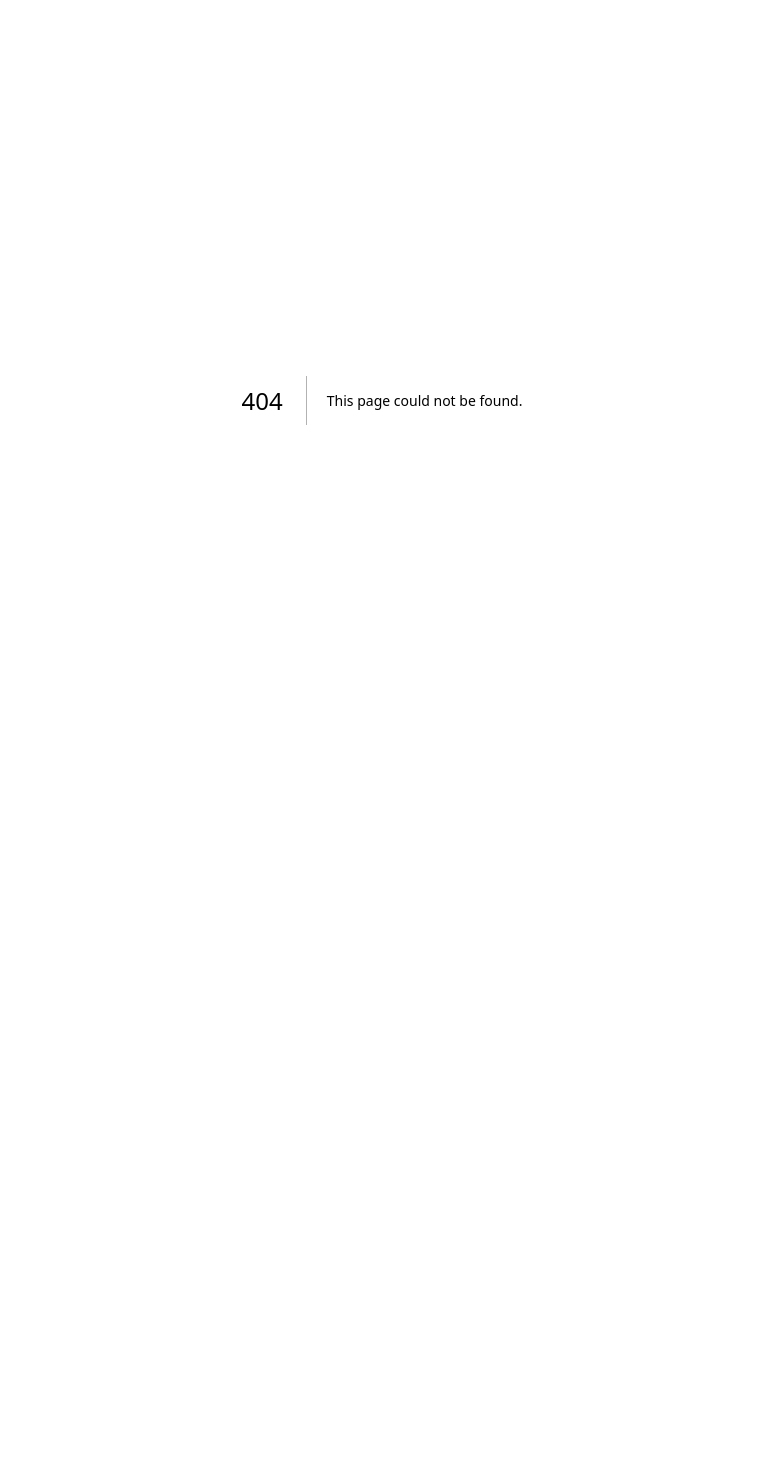
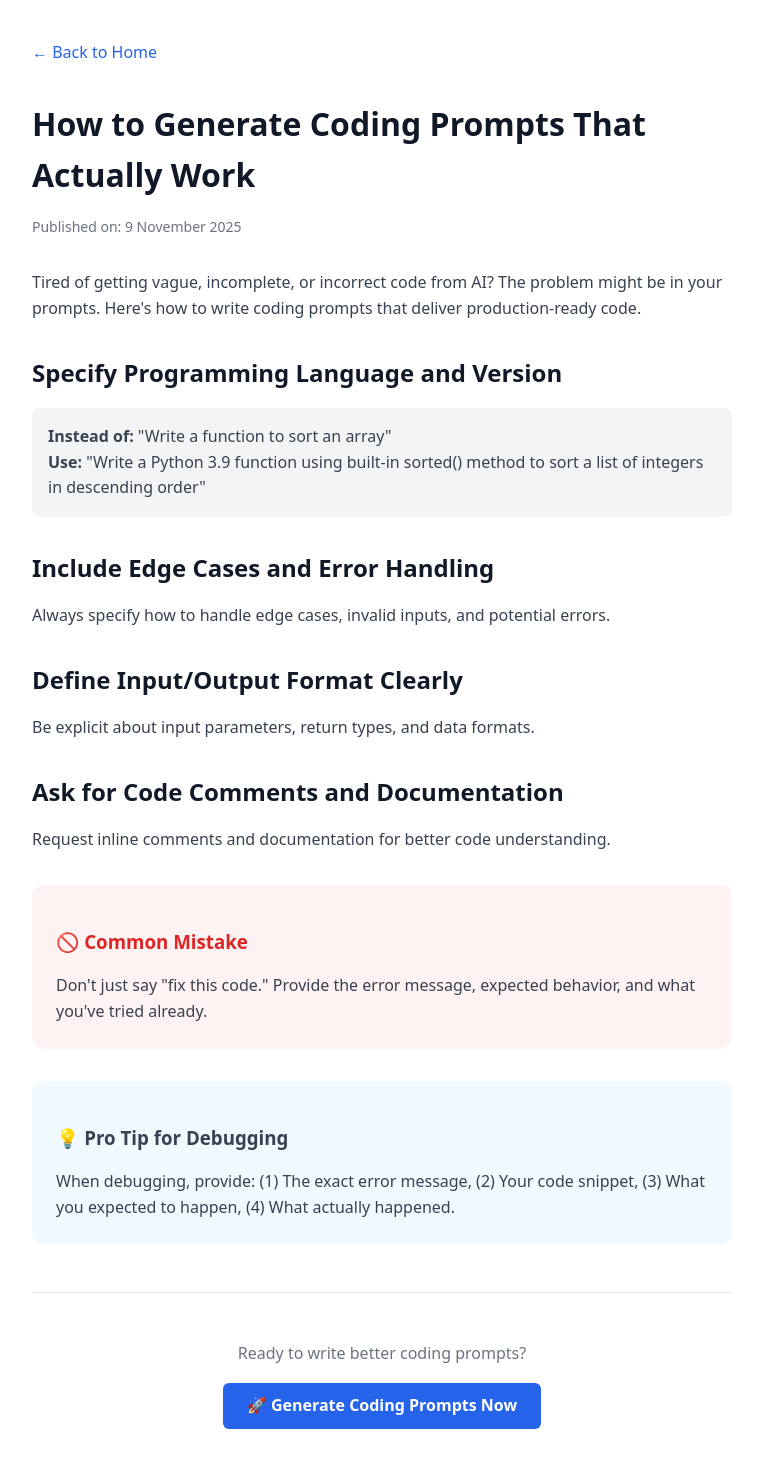
Before and after one commit to mahendramirdhapy-tech/prompt-maker-app, a Next.js app: page /blog/coding-prompt-guide in a window 1280 px wide. Before the commit this address had no page. Shown: the whole page, without its empty margins (258-1021 px from the left). Before the commit the page ends 800 px from the top, so only its background shows below. Built offline with nearby package versions, Linux system fonts and the light colour scheme.

Commit message:
Create coding-prompt-guide.js

```diff
--- /dev/null
+++ b/pages/blog/coding-prompt-guide.js
@@ -0,0 +1,126 @@
+// pages/blog/coding-prompt-guide.js
+import Head from 'next/head';
+import Link from 'next/link';
+
+export default function CodingPromptGuide() {
+  return (
+    <>
+      <Head>
+        <title>How to Generate Coding Prompts That Actually Work | Prompt Maker</title>
+        <meta
+          name="description"
+          content="Learn how to write precise AI prompts for coding, debugging, automation, and app development. Stop getting vague code with these expert techniques."
+        />
+        <meta name="keywords" content="ai coding prompts, programming ai prompts, debug with ai, automation prompts, app development ai" />
+        <meta name="robots" content="index, follow" />
+        <meta property="og:title" content="How to Generate Coding Prompts That Actually Work" />
+        <meta property="og:description" content="Stop getting vague code! Learn how to write precise prompts for debugging, automation, and app development." />
+        <meta property="og:type" content="article" />
+        <script
+          type="application/ld+json"
+          dangerouslySetInnerHTML={{
+            __html: JSON.stringify({
+              "@context": "https://schema.org",
+              "@type": "BlogPosting",
+              "headline": "How to Generate Coding Prompts That Actually Work",
+              "description": "Stop getting vague code! Here's how to write precise prompts for debugging, automation, and app development.",
+              "datePublished": "2025-11-09",
+              "author": {
+                "@type": "Organization",
+                "name": "Prompt Maker"
+              }
+            })
+          }}
+        />
+      </Head>
+
+      <div style={{ maxWidth: '700px', margin: '0 auto', padding: '2rem', fontFamily: 'system-ui, sans-serif', lineHeight: '1.6' }}>
+        <nav style={{ marginBottom: '2rem' }}>
+          <Link href="/" style={{ color: '#2563eb', textDecoration: 'none' }}>
+            ← Back to Home
+          </Link>
+        </nav>
+
+        <article>
+          <header style={{ marginBottom: '2rem' }}>
+            <h1 style={{ fontSize: '2rem', fontWeight: '800', color: '#111827', marginBottom: '1rem' }}>
+              How to Generate Coding Prompts That Actually Work
+            </h1>
+            <div style={{ color: '#6b7280', fontSize: '0.875rem' }}>
+              Published on: 9 November 2025
+            </div>
+          </header>
+
+          <div style={{ color: '#374151' }}>
+            <p style={{ marginBottom: '1.5rem' }}>
+              Tired of getting vague, incomplete, or incorrect code from AI? The problem might be in your prompts. Here's how to write coding prompts that deliver production-ready code.
+            </p>
+
+            <h2 style={{ fontSize: '1.5rem', fontWeight: '700', margin: '2rem 0 1rem 0', color: '#111827' }}>
+              Specify Programming Language and Version
+            </h2>
+            <div style={{ backgroundColor: '#f3f4f6', padding: '1rem', borderRadius: '8px', marginBottom: '1.5rem' }}>
+              <strong>Instead of:</strong> "Write a function to sort an array"<br/>
+              <strong>Use:</strong> "Write a Python 3.9 function using built-in sorted() method to sort a list of integers in descending order"
+            </div>
+
+            <h2 style={{ fontSize: '1.5rem', fontWeight: '700', margin: '2rem 0 1rem 0', color: '#111827' }}>
+              Include Edge Cases and Error Handling
+            </h2>
+            <p style={{ marginBottom: '1.5rem' }}>
+              Always specify how to handle edge cases, invalid inputs, and potential errors.
+            </p>
+
+            <h2 style={{ fontSize: '1.5rem', fontWeight: '700', margin: '2rem 0 1rem 0', color: '#111827' }}>
+              Define Input/Output Format Clearly
+            </h2>
+            <p style={{ marginBottom: '1.5rem' }}>
+              Be explicit about input parameters, return types, and data formats.
+            </p>
+
+            <h2 style={{ fontSize: '1.5rem', fontWeight: '700', margin: '2rem 0 1rem 0', color: '#111827' }}>
+              Ask for Code Comments and Documentation
+            </h2>
+            <p style={{ marginBottom: '1.5rem' }}>
+              Request inline comments and documentation for better code understanding.
+            </p>
+
+            <div style={{ backgroundColor: '#fef3f2', padding: '1.5rem', borderRadius: '12px', margin: '2rem 0' }}>
+              <h3 style={{ fontWeight: '700', marginBottom: '1rem', color: '#dc2626' }}>🚫 Common Mistake</h3>
+              <p style={{ margin: 0 }}>
+                Don't just say "fix this code." Provide the error message, expected behavior, and what you've tried already.
+              </p>
+            </div>
+
+            <div style={{ backgroundColor: '#f0f9ff', padding: '1.5rem', borderRadius: '12px', margin: '2rem 0' }}>
+              <h3 style={{ fontWeight: '700', marginBottom: '1rem' }}>💡 Pro Tip for Debugging</h3>
+              <p style={{ margin: 0 }}>
+                When debugging, provide: (1) The exact error message, (2) Your code snippet, (3) What you expected to happen, (4) What actually happened.
+              </p>
+            </div>
+          </div>
+
+          <footer style={{ marginTop: '3rem', paddingTop: '2rem', borderTop: '1px solid #e5e7eb' }}>
+            <div style={{ textAlign: 'center' }}>
+              <p style={{ color: '#6b7280', marginBottom: '1rem' }}>Ready to write better coding prompts?</p>
+              <Link
+                href="/"
+                style={{
+                  display: 'inline-block',
+                  padding: '10px 24px',
+                  backgroundColor: '#2563eb',
+                  color: 'white',
+                  textDecoration: 'none',
+                  borderRadius: '6px',
+                  fontWeight: '600',
+                }}
+              >
+                🚀 Generate Coding Prompts Now
+              </Link>
+            </div>
+          </footer>
+        </article>
+      </div>
+    </>
+  );
+}
```
